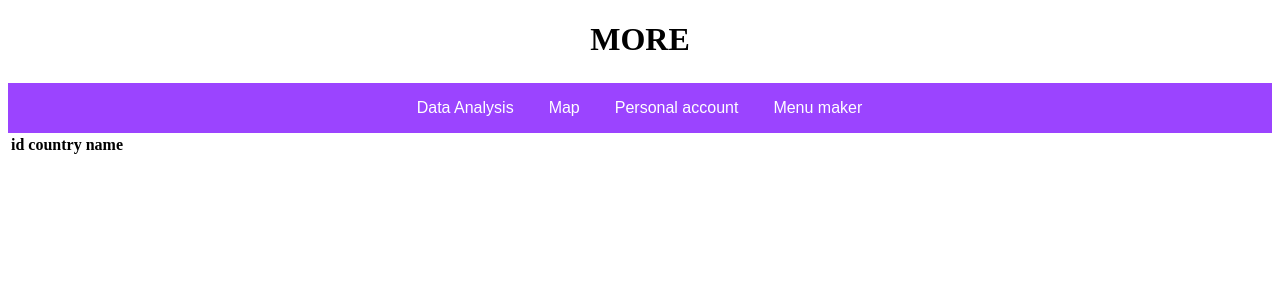
After one commit to VladimirKrutko/MORE, a FastAPI app: template MORE_FAST_API/app/templates/table.html in a window 1280 px wide. The commit adds this page. Shown: the top 300 px of the page. Run offline with FastAPI, Linux system fonts and the light colour scheme; the template is opened without the code that fills it, so the values that code supplies are empty; parts of the project's set-up code (start-up, migrations or seed data) failed here and were passed over.

Commit message:
more_did

```diff
--- /dev/null
+++ b/MORE_FAST_API/app/main.py
@@ -0,0 +1,29 @@
+from fastapi import FastAPI
+from starlette.requests import Request
+import uvicorn
+from fastapi.responses import HTMLResponse
+from starlette.responses import FileResponse
+from fastapi.staticfiles import StaticFiles
+from fastapi.templating import Jinja2Templates
+from pathlib import Path
+from MORE_FAST_API.model.more_db import More_DB_commnad
+
+
+app = FastAPI()
+
+data_db = More_DB_commnad(dbname='more', user='postgres', password='1458', host='localhost')
+app.mount(
+    "/static",
+    StaticFiles(directory=Path(__file__).parent.parent.absolute() / "static"),
+    name="static",
+)
+
+templates = Jinja2Templates(directory="templates")
+
+
+@app.get("/")
+async def root(request: Request):
+    return templates.TemplateResponse("index.html", {"request": request}
+    )
+if __name__ == "__main__":
+    uvicorn.run('main:app',reload=True)
--- /dev/null
+++ b/MORE_FAST_API/app/templates/table.html
@@ -0,0 +1,54 @@
+<!DOCTYPE html>
+<html lang="en">
+<head>
+    <meta charset="UTF-8">
+    <meta http-equiv="X-UA-Compatible" content="IE=edge">
+    <meta name="viewport" content="width=device-width, initial-scale=1.0">
+    <title>MORE</title>
+    <!-- <link href="{{ url_for('static', path='/css/meny.css') }}" rel="stylesheet"> -->
+    <link href="/home/uladzimir/MORE/MORE_FAST_API/static/css/meny.css" rel="stylesheet">
+</head>
+<body>
+    <header class="header_menu">
+        <h1 align="center" class="title">
+            MORE
+        </h1>
+        <ul align="center">
+            <li>
+                <a href="#">
+                    Data Analysis
+                </a>
+            </li>
+            <li>
+                <a href="#">
+                    Map
+                </a>
+                </li>
+            <li>
+                <a href="#">
+                    Personal account
+                </a>
+            </li>
+            <li>
+                <a href="#">
+                    Menu maker
+                </a>
+            </li>
+            </ul>
+    </header>
+
+    <main>
+        <table class="country">
+            <thead>
+                <tr>
+                    <th> id </th>
+                    <th> country name</th>
+                </tr>
+            </thead>
+            <tbody>
+
+            </tbody>
+        </table>
+    </main>
+</body>
+</html>
```
Also changed, not shown: MORE_FAST_API/app/templates/index.html (renamed from MORE_FAST_API/templaite/index.html, +6 -2 lines), MORE_FAST_API/model/more_db.py (+7 -1 lines), MORE_FAST_API/static/css/meny.css (renamed from MORE_FAST_API/templaite/style/meny.css, +0 -17 lines), MORE_FAST_API/main/main.py (deleted).
